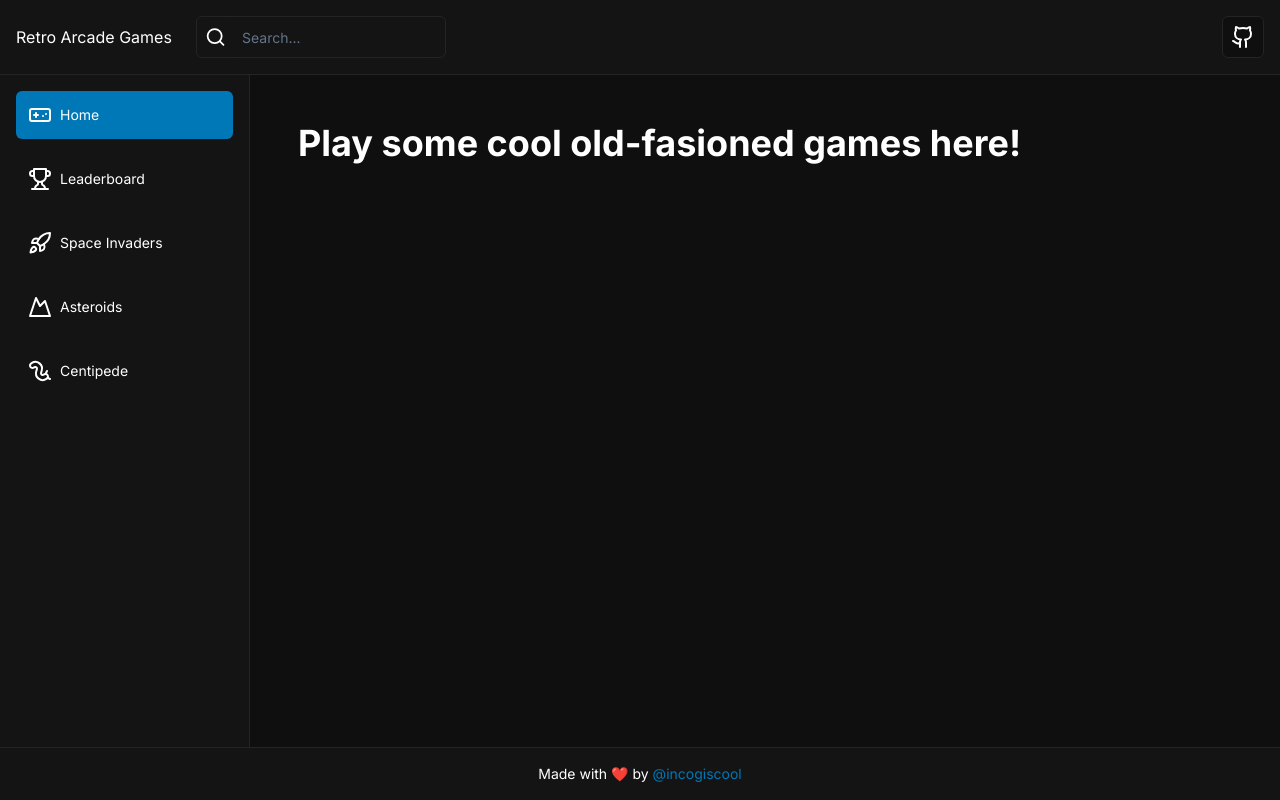
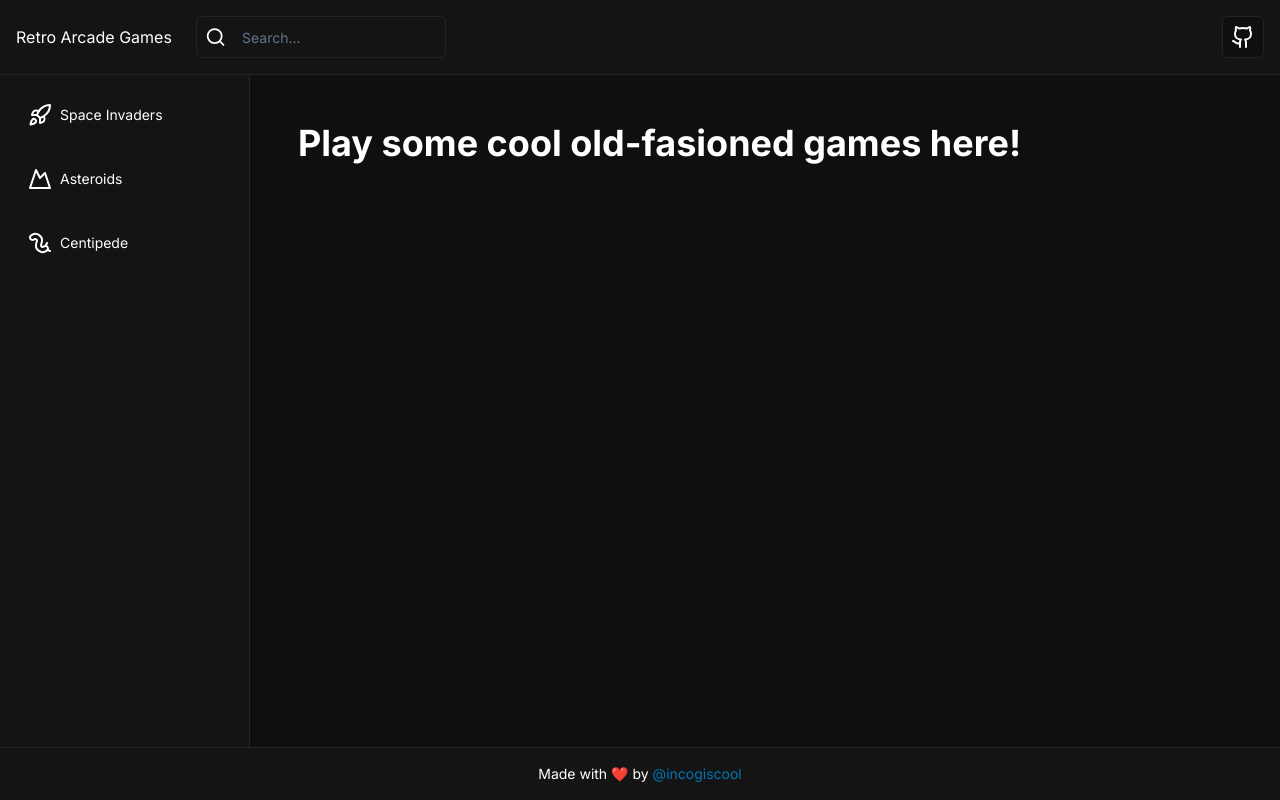
Before and after one commit to incogiscool/retro-arcade, a Next.js app: page / in a window 1280 px wide. Built offline with nearby package versions, Linux system fonts and the light colour scheme.

Commit message:
was gonna update but then slep lol

```diff
--- /dev/null
+++ b/app/games/[id]/layout.tsx
@@ -0,0 +1,7 @@
+export default function GameLayout({
+  children,
+}: Readonly<{
+  children: React.ReactNode;
+}>) {
+  return children;
+}
--- a/data/ts/arcadeGames.tsx
+++ b/data/ts/arcadeGames.tsx
@@ -1,13 +1,13 @@
 import { Gamepad, Mountain, Rocket, Trophy, Worm } from "lucide-react";
 
 export const arcadeGames = [
-  { name: "Home", id: "home", link: "/", icon: <Gamepad /> },
-  {
-    name: "Leaderboard",
-    id: "leaderboard",
-    link: "/leaderboard",
-    icon: <Trophy />,
-  },
+  // { name: "Home", id: "home", link: "/", icon: <Gamepad /> },
+  // {
+  //   name: "Leaderboard",
+  //   id: "leaderboard",
+  //   link: "/leaderboard",
+  //   icon: <Trophy />,
+  // },
   {
     name: "Space Invaders",
     id: "space-invaders",
```
Also changed, not shown: app/games/[id]/page.tsx (added, +23 -0 lines), components/nav/HomeSidebar.tsx (+28 -0 lines), hooks/useGame.tsx (added, +9 -0 lines).
